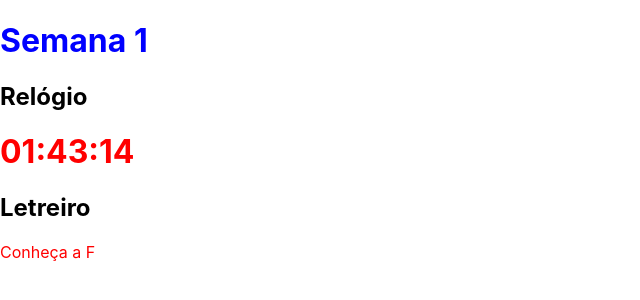
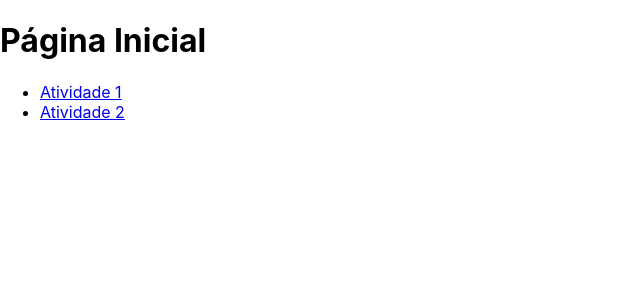
Before and after one commit to victororlandi/react_new, a React (Create React App) app: page / in a window 1280 px wide. Shown: the top 300 px of the page, without its empty margins (0-640 px from the left). Built offline with nearby package versions, Linux system fonts and the light colour scheme.

Commit message:
Add files via upload

```diff
--- a/package.json
+++ b/package.json
@@ -9,6 +9,7 @@
     "@testing-library/user-event": "^13.5.0",
     "react": "^19.2.0",
     "react-dom": "^19.2.0",
+    "react-router-dom": "^7.9.4",
     "react-scripts": "5.0.1",
     "web-vitals": "^2.1.4"
   },
--- /dev/null
+++ b/src/Atv01.js
@@ -0,0 +1,14 @@
+import Relogio from "./Relogio";
+import Letreiro from "./Letreiro";
+import {Link} from "react-router-dom";
+
+export default function Atv01(){
+    return(
+        <>
+            <h1>Atividade da Semana 1</h1>
+            <Relogio />
+            <Letreiro />
+            <Link to="/">Voltar</Link>
+        </>
+    );
+}
--- /dev/null
+++ b/src/Atv02.js
@@ -0,0 +1,10 @@
+import {Link} from "react-router-dom";
+
+export default function Atv02(){
+    return(
+        <>
+            <h1>Atividade da Semana 2</h1>
+            <Link to="/">Voltar</Link>
+        </>
+    );
+}
--- /dev/null
+++ b/src/Home.js
@@ -0,0 +1,22 @@
+import React from "react";
+import {Link} from "react-router-dom";
+
+const Home = ()=> {
+    return(
+        <>
+            <h1>Página Inicial</h1>
+            <nav>
+                <ul>
+                    <li>
+                        <Link to="/Atv01">Atividade 1</Link>
+                    </li>
+                    <li>
+                        <Link to="/Atv02">Atividade 2</Link>
+                    </li>
+                </ul>
+            </nav>
+        </>
+    );
+}
+
+export default Home;
--- a/src/index.js
+++ b/src/index.js
@@ -4,16 +4,11 @@
 import BemVindo from './BemVindo';
 import Texto from './Texto';
 import App from './App';
-import Relogio from './Relogio';
-import Letreiro from './Letreiro';
+import MinhasRotas from './minhasRotas';
 
 const root = ReactDOM.createRoot(document.getElementById('root'));
 root.render(
   <>
-   <h1 style={{color:'blue'}}>Semana 1</h1>
-   <h2>Relógio</h2>
-   <Relogio/>
-   <h2>Letreiro</h2>
-   <Letreiro/>
+   <MinhasRotas />
   </>
 );
--- /dev/null
+++ b/src/minhasRotas.js
@@ -0,0 +1,17 @@
+import {BrowserRouter, Route, Routes} from "react-router-dom";
+
+import Home from "./Home";
+import Atv01 from "./Atv01";
+import Atv02 from "./Atv02";
+
+export default function MinhasRotas(){
+    return(
+        <BrowserRouter>
+            <Routes>
+                <Route path="/" element={<Home />}/>
+                <Route path="/atv01" element={<Atv01 />}/>
+                <Route path="/atv02" element={<Atv02 />}/>
+            </Routes>
+        </BrowserRouter>
+    );
+}
```
Also changed, not shown: 1 other file (tests, documents, lock files or other folders).
